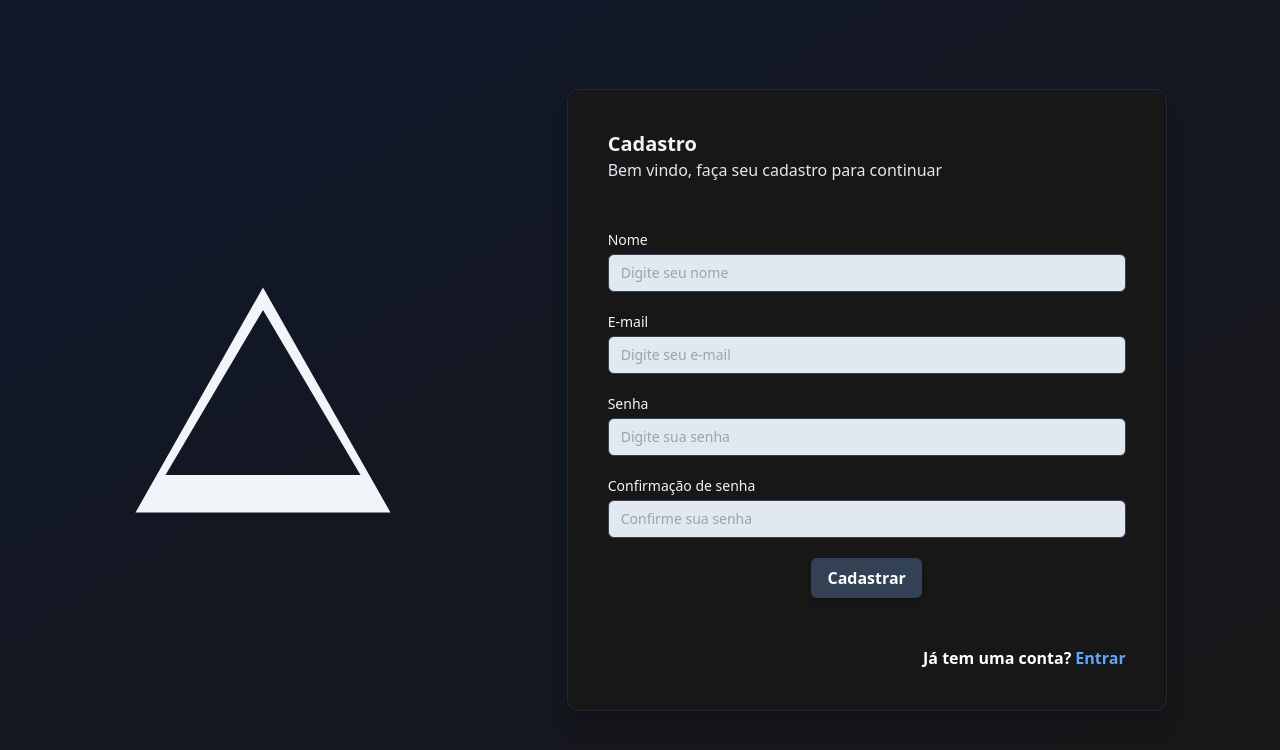
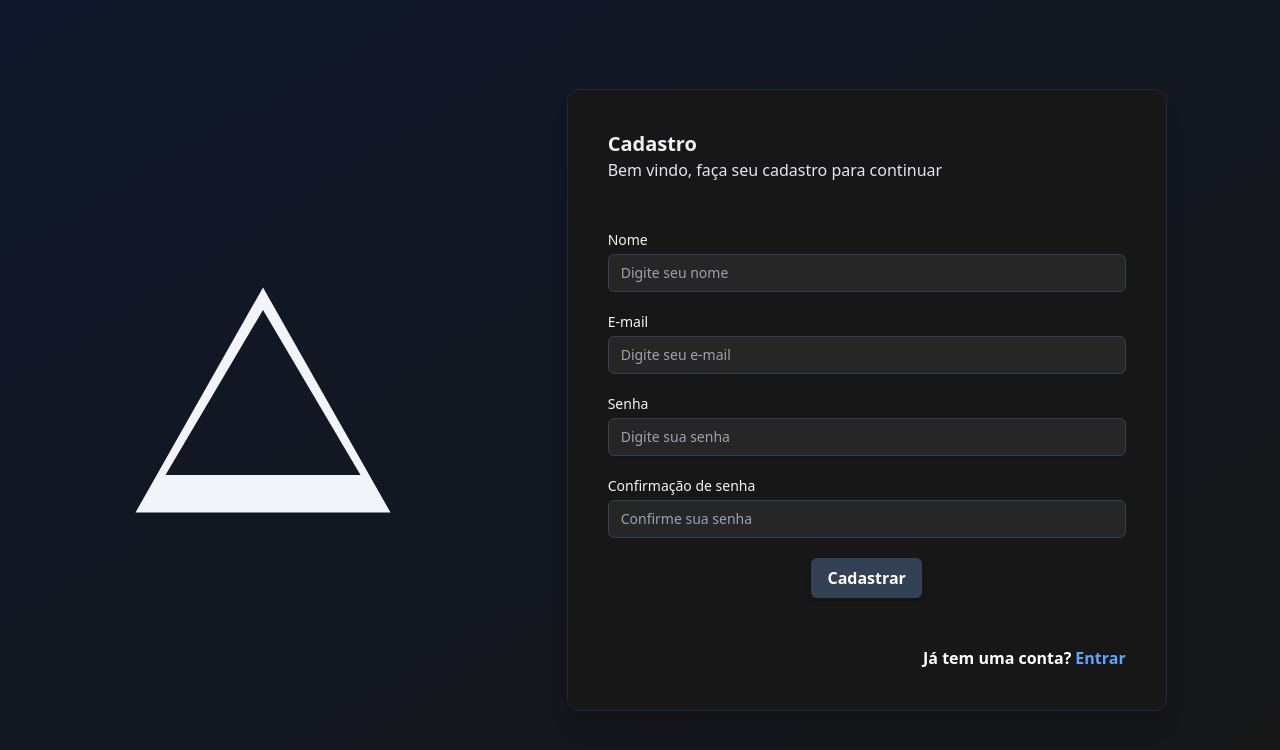
Before and after one commit to gabrielbsx/basiapp, a Next.js app in the folder frontend/dashboard/: page /sign-up in a window 1280 px wide. Shown: the top 750 px of the page. Built offline with nearby package versions, Linux system fonts and the light colour scheme.

Commit message:
refactor: change background color of inputs from slate to neutral

```diff
--- a/frontend/dashboard/src/components/input-guest.tsx
+++ b/frontend/dashboard/src/components/input-guest.tsx
@@ -31,7 +31,7 @@ export default function InputGuest({
           {label}
         </label>
         <input
-          className="flex w-full px-3 py-2 mt-1 bg-slate-200 border border-slate-700 rounded-md shadow-sm focus:outline-none focus:ring-slate-500 focus:border-slate-500 sm:text-sm"
+          className="flex w-full px-3 py-2 mt-1 bg-neutral-800 text-white border border-slate-700 rounded-md shadow-sm focus:outline-none focus:ring-slate-500 focus:border-slate-500 sm:text-sm"
           type={type}
           name={name}
           id={name}
```
